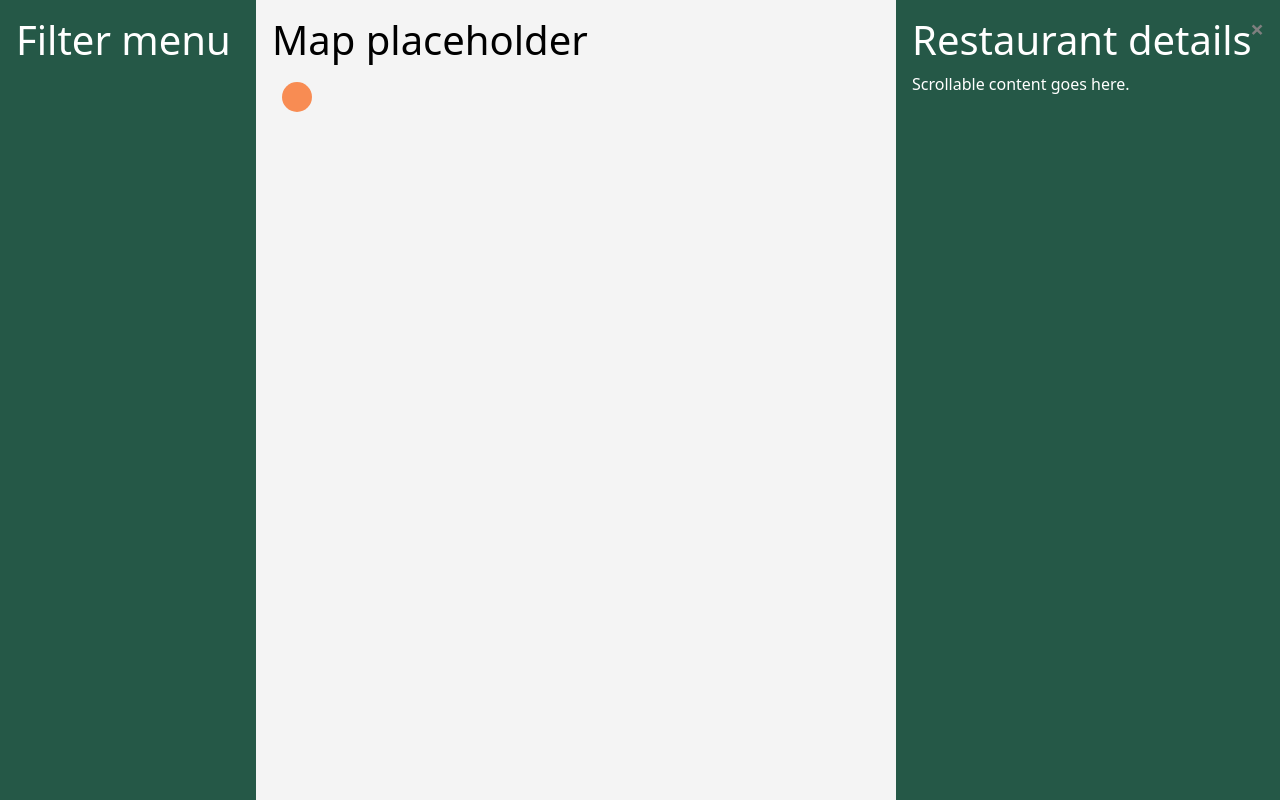
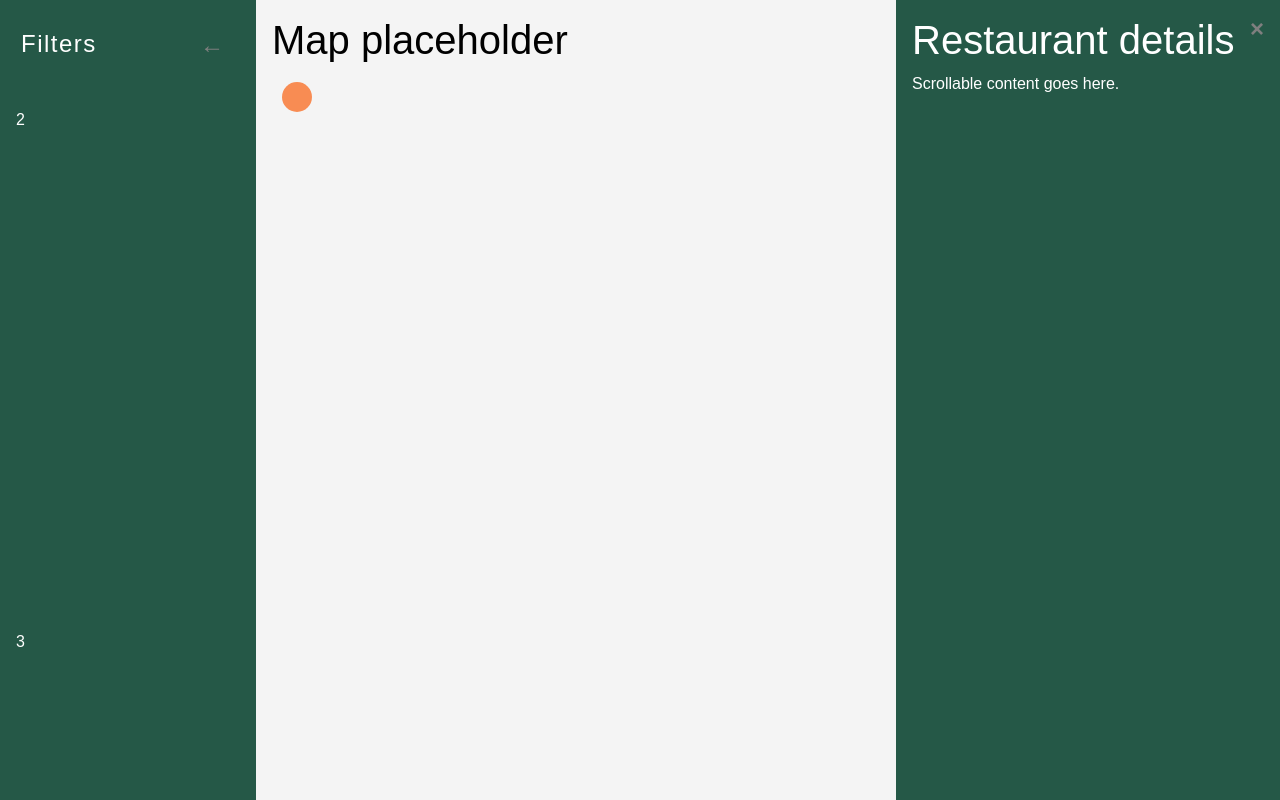
Before and after one commit to lorrrrrrra/ds_project, a plain HTML site: page index.html in a window 1280 px wide. Drawn offline with nearby package versions, Linux system fonts and the light colour scheme.

Commit message:
columns for left filter stripe

```diff
--- a/index.html
+++ b/index.html
@@ -16,9 +16,17 @@
 <body class="m-0">
     <div class="container-fluid p-0 d-flex flex-nowrap">
         <!-- Left Stripe - Filter menu -->
-        <div class="stripe stripe-left">
-            <h1>Filter menu</h1>
+        <div class="stripe stripe-left d-flex flex-column">
+            <div class="filter-1 flex-shrink-0 position-relative">
+                <div class="header">
+                    Filters
+                    <button class="close-btn" onclick="toggleSidebar('close')">←</button>
+                </div>
+            </div>
+            <div class="filter-2 flex-grow-1">2</div>
+            <div class="filter-3 flex-shrink-0">3</div>
         </div>
+
         <!-- Center Stripe - Map -->
         <div class="stripe stripe-center flex-grow-1">
             <h1>Map placeholder</h1>
--- a/styles.css
+++ b/styles.css
@@ -1,3 +1,9 @@
+/* Reset für einheitliche Darstellung */
+* {
+    font-family: 'Montserrat', sans-serif;
+}
+
+
 /* Global styles for all stripes */
 .stripe {
     height: 100vh; /* Full viewport height */
@@ -17,8 +23,37 @@
 .stripe-left {
     background-color: #255847; /* Dark green */
     width: 20%; /* Default width is 20% */
-    min-width: 70px; /* Minimum width */
+    min-width: 200px; /* Minimum width */
     flex-shrink: 0; /* Prevent shrinking below min-width */
+}
+
+.filter-1 {
+    height: 12%;
+    min-height: 30px;
+    width: 100%;
+}
+
+.header {
+    /*align-items: center; /* Inhalt vertikal zentrieren */
+    justify-content: space-between; /* Platz zwischen Überschrift und Pfeil */
+    align-items: center; /* Zentriert vertikal */
+    padding-top: 10px; /* Abstand oben */
+    padding-left: 5px;
+    font-size: 1.5rem;
+    /*font-weight: bold; */
+    letter-spacing: 1.5px;
+    color: white;
+}
+
+/* css for button in third stripe */
+
+.filter-2 {
+    width: 100%;
+}
+
+.filter-3 {
+    height: 20%;
+    width: 100%;
 }
 
 
```
